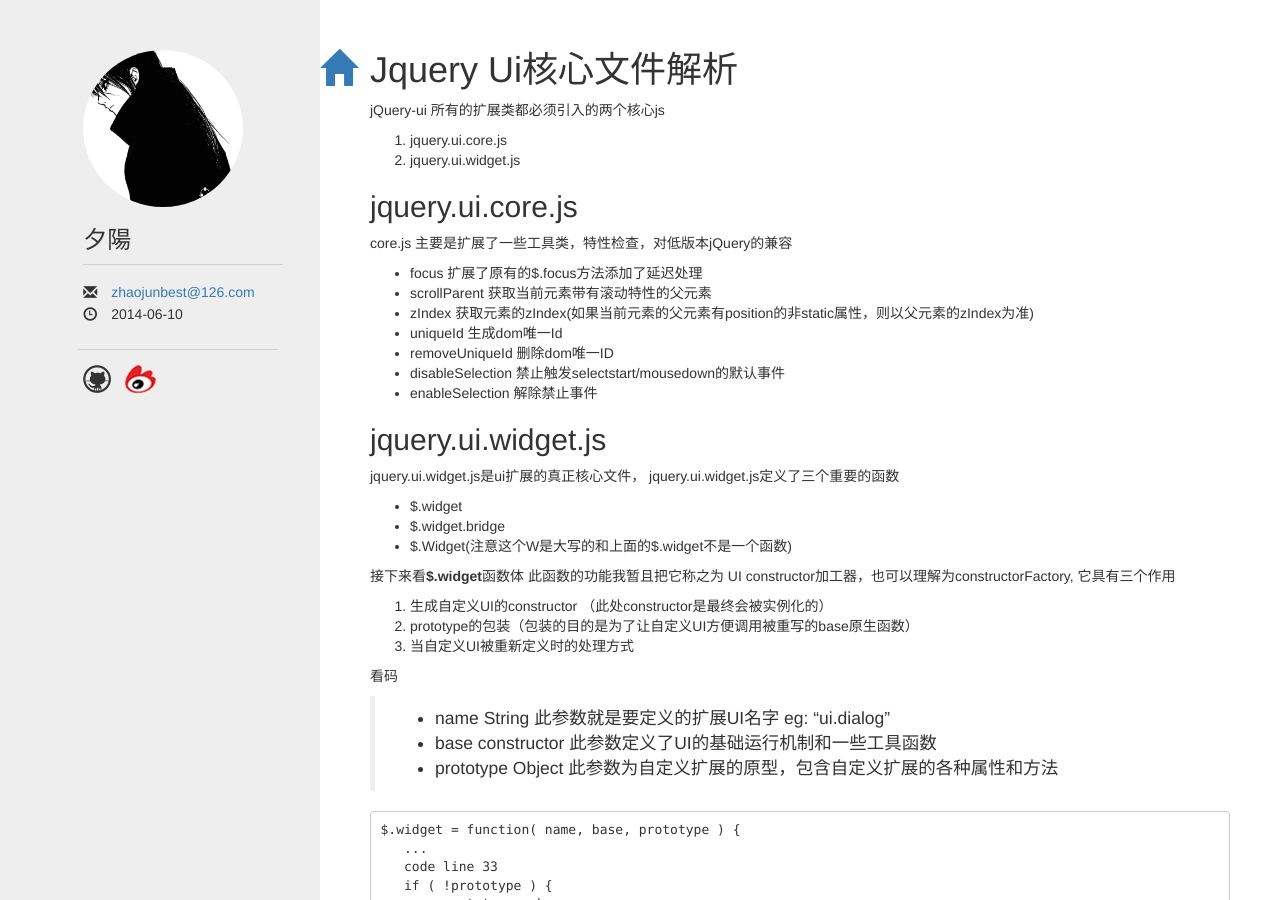
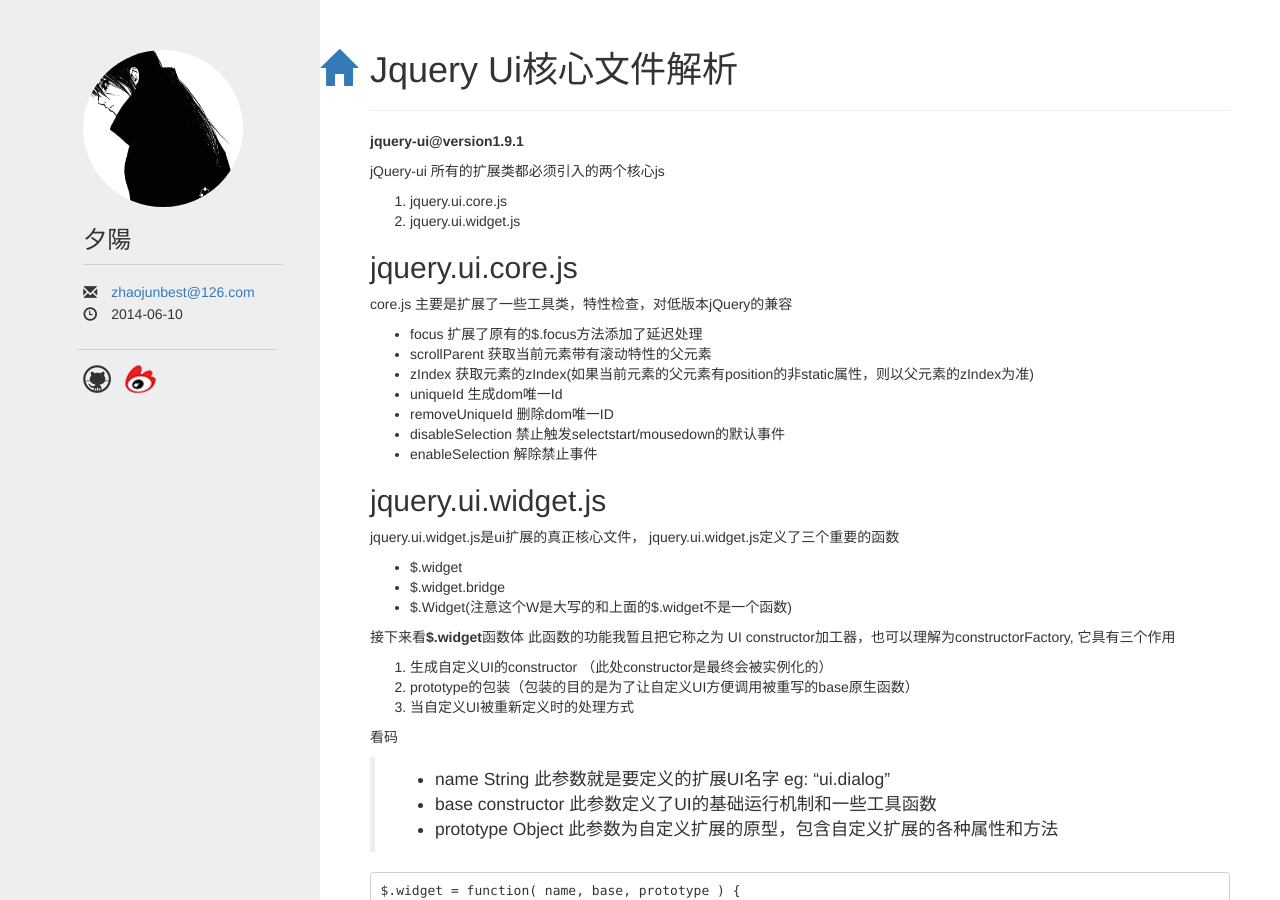
Before and after one commit to jackzhaojun/jackzhaojun.github.io, a Jekyll site: the page built from _posts/2014-06-11-jQuery-UI核心文件解析.md, in a window 1280 px wide and 900 px high. Built offline with Jekyll 4.4.1, drawn with Linux system fonts in a browser that asks for light colours; nearby versions of some CDN libraries.

Commit message:
添加版本说明

```diff
--- a/_posts/2014-06-11-jQuery-UI核心文件解析.md
+++ b/_posts/2014-06-11-jQuery-UI核心文件解析.md
@@ -1,6 +1,8 @@
 ---
         layout: page
 ---
+---
+**jquery-ui@version1.9.1**
 
 jQuery-ui 所有的扩展类都必须引入的两个核心js
 
```
Also changed, not shown: _posts/2014-06-20-jQuery-UI-util组件position详解.md (+2 -0 lines).
